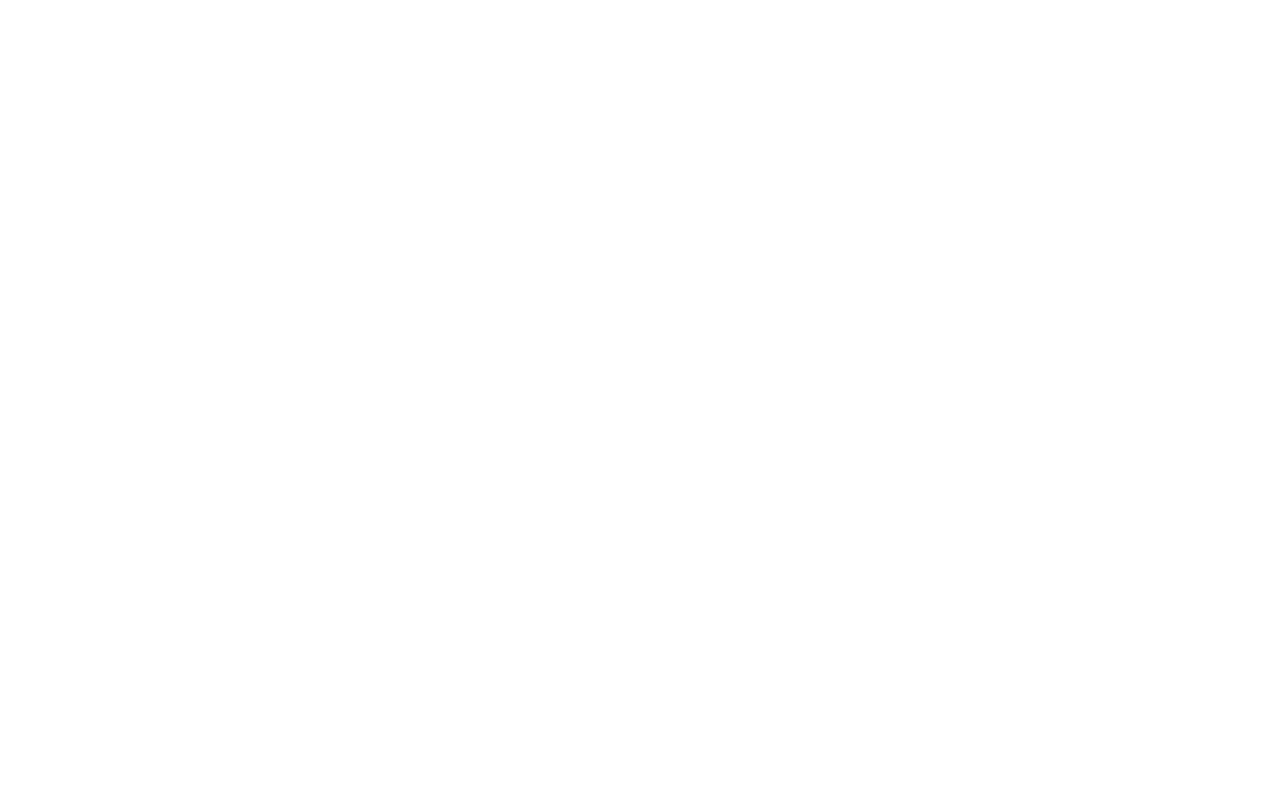
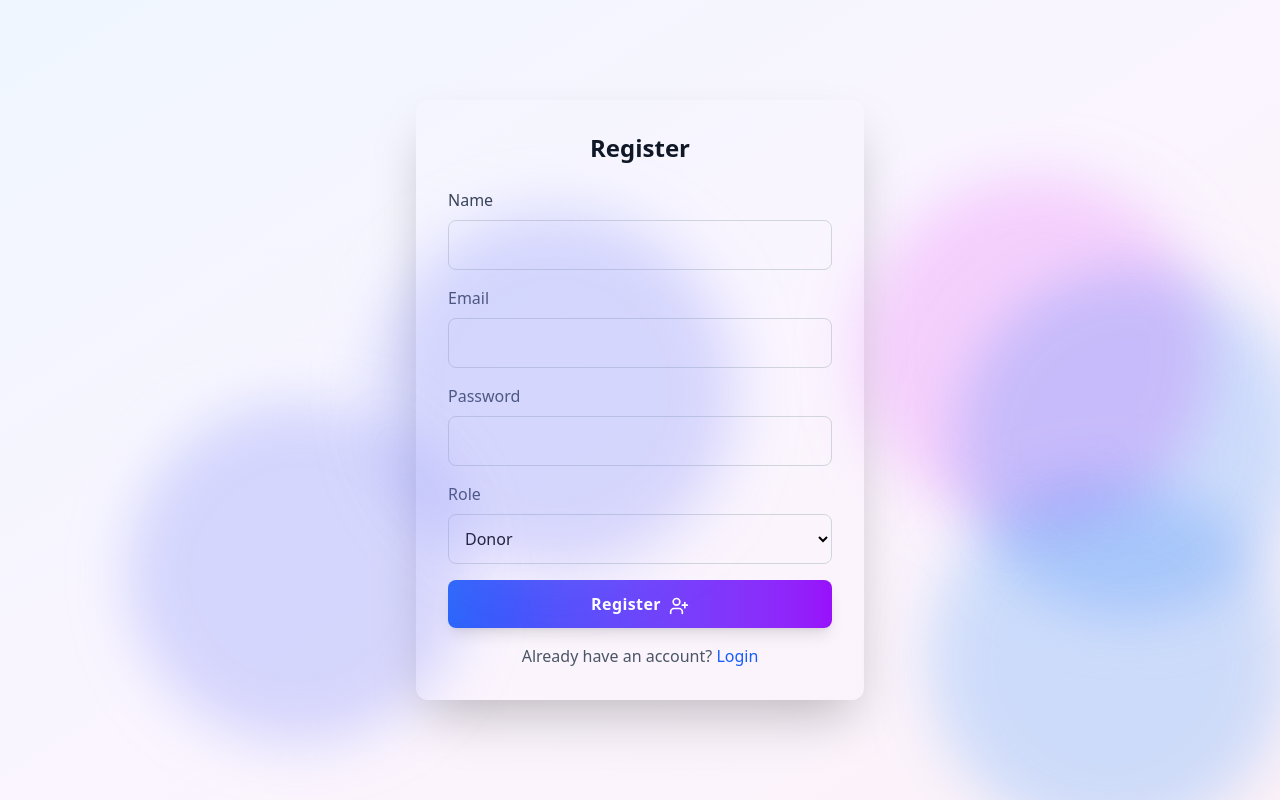
Before and after one commit to Skc2004/Organ_Care, a React (Vite) app in the folder client/: page /register in a window 1280 px wide. Before the commit this address had no page. Built offline with nearby package versions, Linux system fonts and the light colour scheme.

Commit message:
Frontend- Login, Register pages

```diff
--- a/client/src/App.jsx
+++ b/client/src/App.jsx
@@ -1,6 +1,8 @@
 import React from 'react'
 import { BrowserRouter as Router, Routes, Route } from "react-router-dom";
 import Home from "./pages/Home"
+import Login from "./pages/Login"
+import Register from "./pages/Register"
 
 const App =() => {
   return (
@@ -8,6 +10,8 @@
       <Router>
         <Routes>
           <Route path="/" element={<Home />} />
+          <Route path="/login" element={<Login />} />
+          <Route path="/register" element={<Register />} />
         </Routes>
       </Router>
     </div>
--- a/client/src/pages/Login.jsx
+++ b/client/src/pages/Login.jsx
@@ -1,5 +1,7 @@
-import { useState } from "react";
-import { useNavigate } from "react-router-dom";
+import React, { useState } from "react";
+import { useNavigate, Link } from "react-router-dom";
+import { motion } from "framer-motion";
+import { ArrowRight, Users } from "lucide-react";
 
 const Login = () => {
   const [email, setEmail] = useState("");
@@ -27,38 +29,95 @@
   };
 
   return (
-    <div className="min-h-screen flex items-center justify-center bg-gray-100">
-      <div className="bg-white p-8 rounded-lg shadow-lg w-full max-w-md">
-        <h2 className="text-2xl font-semibold text-center mb-6">Login</h2>
+    <div className="min-h-screen bg-gradient-to-br from-blue-50 via-purple-50 to-pink-50 animate-gradient">
+      {/* Floating Shapes */}
+      <div className="fixed inset-0 overflow-hidden pointer-events-none">
+        {[...Array(5)].map((_, i) => (
+          <motion.div
+            key={i}
+            className="absolute rounded-full mix-blend-multiply filter blur-xl opacity-30"
+            animate={{
+              x: [0, 100, 0],
+              y: [0, 100, 0],
+              scale: [1, 1.2, 1],
+            }}
+            transition={{
+              duration: 10 + i * 2,
+              repeat: Infinity,
+              ease: "easeInOut",
+            }}
+            style={{
+              left: `${Math.random() * 100}%`,
+              top: `${Math.random() * 100}%`,
+              backgroundColor: ['#60A5FA', '#818CF8', '#E879F9'][i % 3],
+              width: '300px',
+              height: '300px',
+            }}
+          />
+        ))}
+      </div>
+
+      {/* Login Card */}
+      <div className="min-h-screen flex items-center justify-center p-4">
+        <motion.div
+          initial={{ opacity: 0, y: 20 }}
+          animate={{ opacity: 1, y: 0 }}
+          transition={{ duration: 0.8 }}
+          className="glass-effect rounded-xl shadow-2xl w-full max-w-md overflow-hidden"
+        >
+          <div className="p-8">
+            <motion.h2
+              initial={{ opacity: 0, y: -20 }}
+              animate={{ opacity: 1, y: 0 }}
+              transition={{ delay: 0.2 }}
+              className="text-2xl font-display font-bold text-gray-900 text-center mb-6"
+            >
+              Login
+            </motion.h2>
             <form onSubmit={handleSubmit} className="space-y-4">
               <div>
-            <label className="block text-gray-700">Email</label>
+                <label className="block text-gray-700 font-medium mb-2">Email</label>
                 <input
                   type="email"
-              className="w-full p-2 border border-gray-300 rounded mt-1"
+                  className="w-full p-3 border border-gray-300 rounded-lg focus:border-blue-500 focus:ring-2 focus:ring-blue-200 transition-all"
                   value={email}
                   onChange={(e) => setEmail(e.target.value)}
                   required
                 />
               </div>
               <div>
-            <label className="block text-gray-700">Password</label>
+                <label className="block text-gray-700 font-medium mb-2">Password</label>
                 <input
                   type="password"
-              className="w-full p-2 border border-gray-300 rounded mt-1"
+                  className="w-full p-3 border border-gray-300 rounded-lg focus:border-blue-500 focus:ring-2 focus:ring-blue-200 transition-all"
                   value={password}
                   onChange={(e) => setPassword(e.target.value)}
                   required
                 />
               </div>
-          <button type="submit" className="w-full bg-blue-600 text-white py-2 rounded hover:bg-blue-700">
+              <motion.button
+                whileHover={{ scale: 1.05 }}
+                whileTap={{ scale: 0.95 }}
+                type="submit"
+                className="w-full bg-gradient-to-r from-blue-600 to-purple-600 text-white py-3 rounded-lg font-display font-semibold tracking-wide shadow-lg hover:from-blue-700 hover:to-purple-700 transition-all"
+              >
                 Login
-          </button>
+                <ArrowRight className="inline-block ml-2 w-5 h-5" />
+              </motion.button>
             </form>
-        <p className="mt-4 text-center">
+            <motion.p
+              initial={{ opacity: 0 }}
+              animate={{ opacity: 1 }}
+              transition={{ delay: 0.4 }}
+              className="mt-4 text-center text-gray-600"
+            >
               Don't have an account?{" "}
-          <a href="/register" className="text-blue-600 hover:underline">Register</a>
-        </p>
+              <Link to="/register" className="text-blue-600 hover:underline font-medium">
+                Register
+              </Link>
+            </motion.p>
+          </div>
+        </motion.div>
       </div>
     </div>
   );
--- a/client/src/pages/Register.jsx
+++ b/client/src/pages/Register.jsx
@@ -1,5 +1,7 @@
-import { useState } from "react";
-import { useNavigate } from "react-router-dom";
+import React, { useState } from "react";
+import { useNavigate, Link } from "react-router-dom";
+import { motion } from "framer-motion";
+import { ArrowRight, UserPlus } from "lucide-react";
 
 const Register = () => {
   const [name, setName] = useState("");
@@ -27,44 +29,86 @@
   };
 
   return (
-    <div className="min-h-screen flex items-center justify-center bg-gray-100">
-      <div className="bg-white p-8 rounded-lg shadow-lg w-full max-w-md">
-        <h2 className="text-2xl font-semibold text-center mb-6">Register</h2>
+    <div className="min-h-screen bg-gradient-to-br from-blue-50 via-purple-50 to-pink-50 animate-gradient">
+      {/* Floating Shapes */}
+      <div className="fixed inset-0 overflow-hidden pointer-events-none">
+        {[...Array(5)].map((_, i) => (
+          <motion.div
+            key={i}
+            className="absolute rounded-full mix-blend-multiply filter blur-xl opacity-30"
+            animate={{
+              x: [0, 100, 0],
+              y: [0, 100, 0],
+              scale: [1, 1.2, 1],
+            }}
+            transition={{
+              duration: 10 + i * 2,
+              repeat: Infinity,
+              ease: "easeInOut",
+            }}
+            style={{
+              left: `${Math.random() * 100}%`,
+              top: `${Math.random() * 100}%`,
+              backgroundColor: ['#60A5FA', '#818CF8', '#E879F9'][i % 3],
+              width: '300px',
+              height: '300px',
+            }}
+          />
+        ))}
+      </div>
+
+      {/* Registration Card */}
+      <div className="min-h-screen flex items-center justify-center p-4">
+        <motion.div
+          initial={{ opacity: 0, y: 20 }}
+          animate={{ opacity: 1, y: 0 }}
+          transition={{ duration: 0.8 }}
+          className="glass-effect rounded-xl shadow-2xl w-full max-w-md overflow-hidden"
+        >
+          <div className="p-8">
+            <motion.h2
+              initial={{ opacity: 0, y: -20 }}
+              animate={{ opacity: 1, y: 0 }}
+              transition={{ delay: 0.2 }}
+              className="text-2xl font-display font-bold text-gray-900 text-center mb-6"
+            >
+              Register
+            </motion.h2>
             <form onSubmit={handleSubmit} className="space-y-4">
               <div>
-            <label className="block text-gray-700">Name</label>
+                <label className="block text-gray-700 font-medium mb-2">Name</label>
                 <input
                   type="text"
-              className="w-full p-2 border border-gray-300 rounded mt-1"
+                  className="w-full p-3 border border-gray-300 rounded-lg focus:border-blue-500 focus:ring-2 focus:ring-blue-200 transition-all"
                   value={name}
                   onChange={(e) => setName(e.target.value)}
                   required
                 />
               </div>
               <div>
-            <label className="block text-gray-700">Email</label>
+                <label className="block text-gray-700 font-medium mb-2">Email</label>
                 <input
                   type="email"
-              className="w-full p-2 border border-gray-300 rounded mt-1"
+                  className="w-full p-3 border border-gray-300 rounded-lg focus:border-blue-500 focus:ring-2 focus:ring-blue-200 transition-all"
                   value={email}
                   onChange={(e) => setEmail(e.target.value)}
                   required
                 />
               </div>
               <div>
-            <label className="block text-gray-700">Password</label>
+                <label className="block text-gray-700 font-medium mb-2">Password</label>
                 <input
                   type="password"
-              className="w-full p-2 border border-gray-300 rounded mt-1"
+                  className="w-full p-3 border border-gray-300 rounded-lg focus:border-blue-500 focus:ring-2 focus:ring-blue-200 transition-all"
                   value={password}
                   onChange={(e) => setPassword(e.target.value)}
                   required
                 />
               </div>
               <div>
-            <label className="block text-gray-700">Role</label>
+                <label className="block text-gray-700 font-medium mb-2">Role</label>
                 <select
-              className="w-full p-2 border border-gray-300 rounded mt-1"
+                  className="w-full p-3 border border-gray-300 rounded-lg focus:border-blue-500 focus:ring-2 focus:ring-blue-200 transition-all"
                   value={role}
                   onChange={(e) => setRole(e.target.value)}
                 >
@@ -75,14 +119,29 @@
                   <option value="ngo">NGO</option>
                 </select>
               </div>
-          <button type="submit" className="w-full bg-green-600 text-white py-2 rounded hover:bg-green-700">
+              <motion.button
+                whileHover={{ scale: 1.05 }}
+                whileTap={{ scale: 0.95 }}
+                type="submit"
+                className="w-full bg-gradient-to-r from-blue-600 to-purple-600 text-white py-3 rounded-lg font-display font-semibold tracking-wide shadow-lg hover:from-blue-700 hover:to-purple-700 transition-all"
+              >
                 Register
-          </button>
+                <UserPlus className="inline-block ml-2 w-5 h-5" />
+              </motion.button>
             </form>
-        <p className="mt-4 text-center">
+            <motion.p
+              initial={{ opacity: 0 }}
+              animate={{ opacity: 1 }}
+              transition={{ delay: 0.4 }}
+              className="mt-4 text-center text-gray-600"
+            >
               Already have an account?{" "}
-          <a href="/login" className="text-blue-600 hover:underline">Login</a>
-        </p>
+              <Link to="/login" className="text-blue-600 hover:underline font-medium">
+                Login
+              </Link>
+            </motion.p>
+          </div>
+        </motion.div>
       </div>
     </div>
   );
```
Lines whose indentation alone changed are shown as unchanged.
